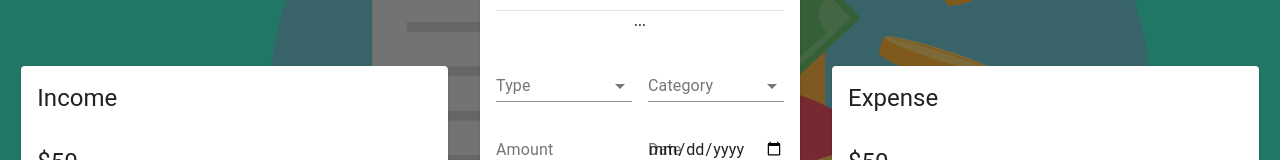
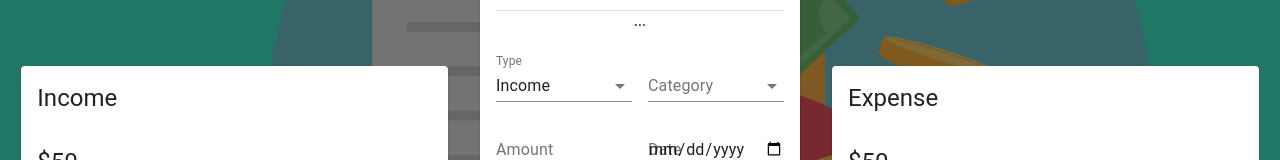
Before and after one commit to ZakiRangwala/Expense_Tracker, a React (Create React App) app: page / in a window 1280 px wide. Shown: the part 261-421 px from the top of the page. Built offline with nearby package versions, Linux system fonts and the light colour scheme.

Commit message:
form data state

```diff
--- a/src/components/Main/Form/Form.jsx
+++ b/src/components/Main/Form/Form.jsx
@@ -1,4 +1,4 @@
-import React from "react";
+import React, { useState } from "react";
 import {
   TextField,
   Typography,
@@ -11,8 +11,19 @@ import {
 } from "@material-ui/core";
 import useStyles from "./styles";
 
+const initialState = {
+  amount: "",
+  category: "",
+  type: "Income",
+  date: new Date(),
+};
+
 const Form = () => {
   const classes = useStyles();
+  const [formData, setFormData] = useState(initialState);
+
+  console.log(formData);
+
   return (
     <Grid container spacing={2}>
       <Grid item xs={12}>
@@ -23,7 +34,10 @@ const Form = () => {
       <Grid item xs={6}>
         <FormControl fullWidth>
           <InputLabel>Type</InputLabel>
-          <Select>
+          <Select
+            value={formData.type}
+            onChange={(e) => setFormData({ ...formData, type: e.target.value })}
+          >
             <MenuItem value="Income">Income</MenuItem>
             <MenuItem value="Expense">Expense</MenuItem>
           </Select>
@@ -32,17 +46,34 @@ const Form = () => {
       <Grid item xs={6}>
         <FormControl fullWidth>
           <InputLabel>Category</InputLabel>
-          <Select>
+          <Select
+            value={formData.category}
+            onChange={(e) =>
+              setFormData({ ...formData, category: e.target.value })
+            }
+          >
             <MenuItem value="Buisness">Buisness</MenuItem>
             <MenuItem value="Salary">Salary</MenuItem>
           </Select>
         </FormControl>
       </Grid>
       <Grid item xs={6}>
-        <TextField type="number" label="Amount" fullWidth />
+        <TextField
+          type="number"
+          label="Amount"
+          fullWidth
+          value={formData.amount}
+          onChange={(e) => setFormData({ ...formData, amount: e.target.value })}
+        />
       </Grid>
       <Grid item xs={6}>
-      <TextField type="date" label="Date" fullWidth />
+        <TextField
+          type="date"
+          label="Date"
+          fullWidth
+          value={formData.date}
+          onChange={(e) => setFormData({ ...formData, date: e.target.value })}
+        />
       </Grid>
       <Button
         className={classes.button}
```
